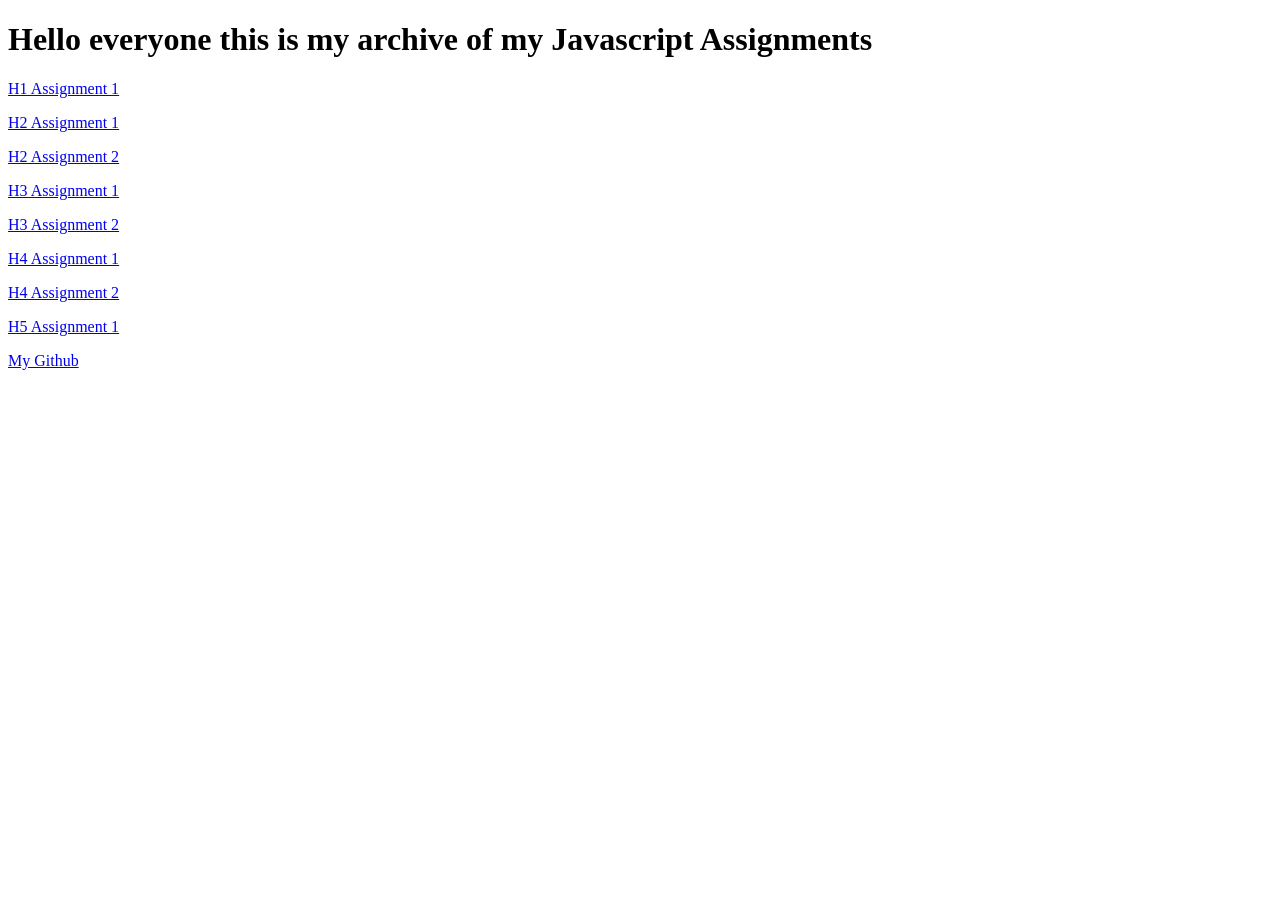
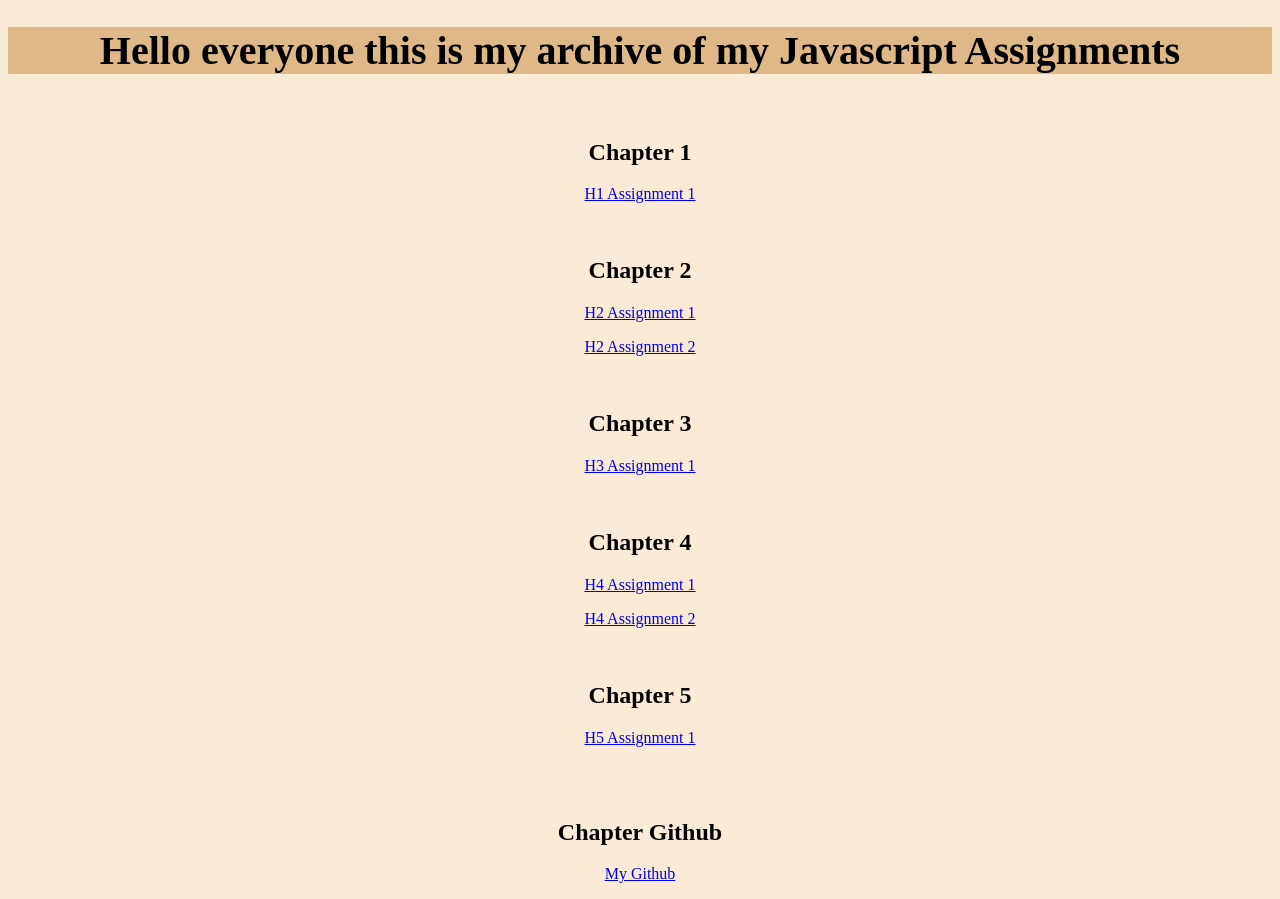
Before and after one commit to Ricardoschrandt/Javascript, a plain HTML site: page Index.html in a window 1280 px wide. Before the commit the page ends 800 px from the top, so only its background shows below. Drawn offline with Linux system fonts and the light colour scheme.

Commit message:
assignment added

```diff
--- a/Index.html
+++ b/Index.html
@@ -1,19 +1,44 @@
 <!DOCTYPE html>
 <html lang="en">
 <head>
+    <style>
+        h1{
+            text-align: center;
+            font-size: 40px;
+            background-color: burlywood;
+        }
+        Body{
+            background-color: antiquewhite;
+            font-size: 16px;
+            text-align: center;
+        }
+    </style>
     <meta charset="UTF-8">
-    <title>Title</title>
+    <title>Javascript.nl</title>
 </head>
 <body>
 <h1> Hello everyone this is my archive of my Javascript Assignments </h1>
+<br>
+<h2> Chapter 1</h2>
 <p> <a href="H1/Opdracht1.html">H1 Assignment 1</a> </p>
+<br>
+
+<h2> Chapter 2</h2>
 <p> <a href="H2/Opdracht1.html">H2 Assignment 1</a> </p>
 <p> <a href="H2/Opdracht2.html">H2 Assignment 2</a> </p>
+<br>
+<h2> Chapter 3</h2>
 <p> <a href="H3/Opdracht1.html">H3 Assignment 1</a> </p>
-<p> <a href="H3/Opdracht2.html">H3 Assignment 2</a> </p>
+<br>
+<h2> Chapter 4</h2>
 <p> <a href="H4/Opdracht1.html">H4 Assignment 1</a> </p>
 <p> <a href="H4/Opdracht2.html">H4 Assignment 2</a> </p>
+<br>
+<h2> Chapter 5</h2>
 <p> <a href="H5/Opdracht1.html">H5 Assignment 1</a> </p>
+<br>
+<br>
+<h2> Chapter Github</h2>
 <p> <a href="https://github.com/Ricardoschrandt/Javascript">My Github</a> </p>
 </body>
 </html>
```
